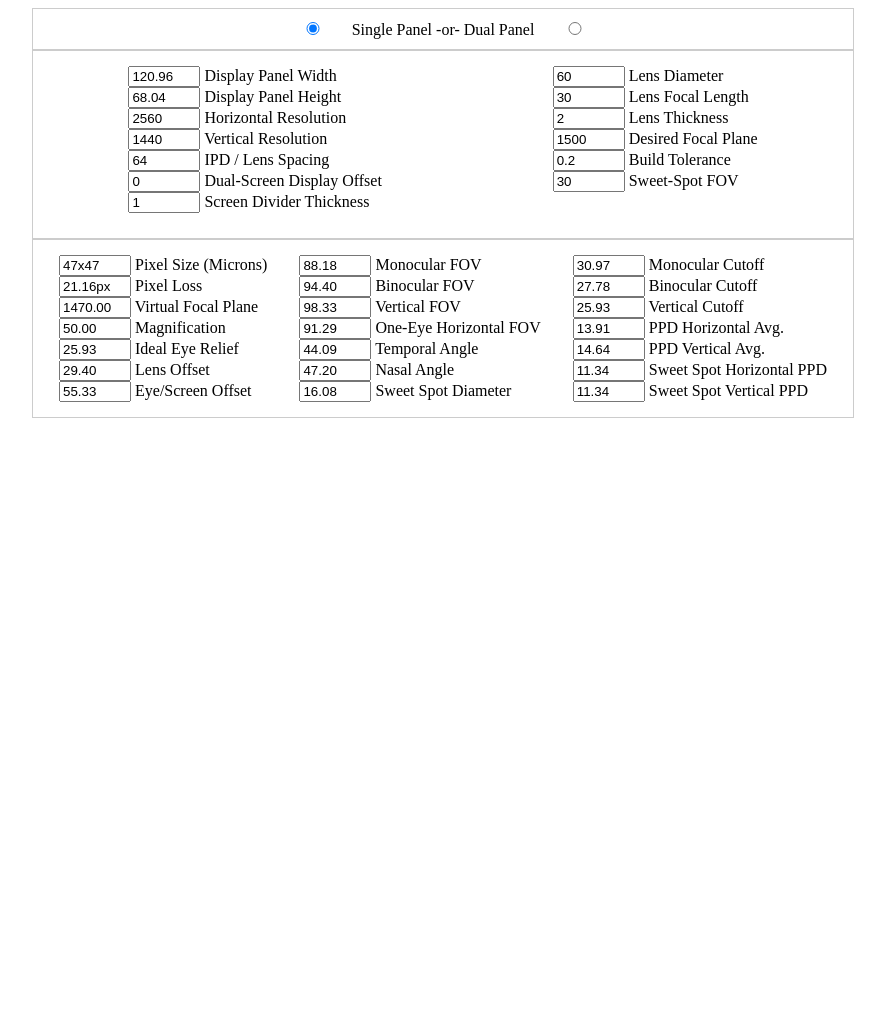
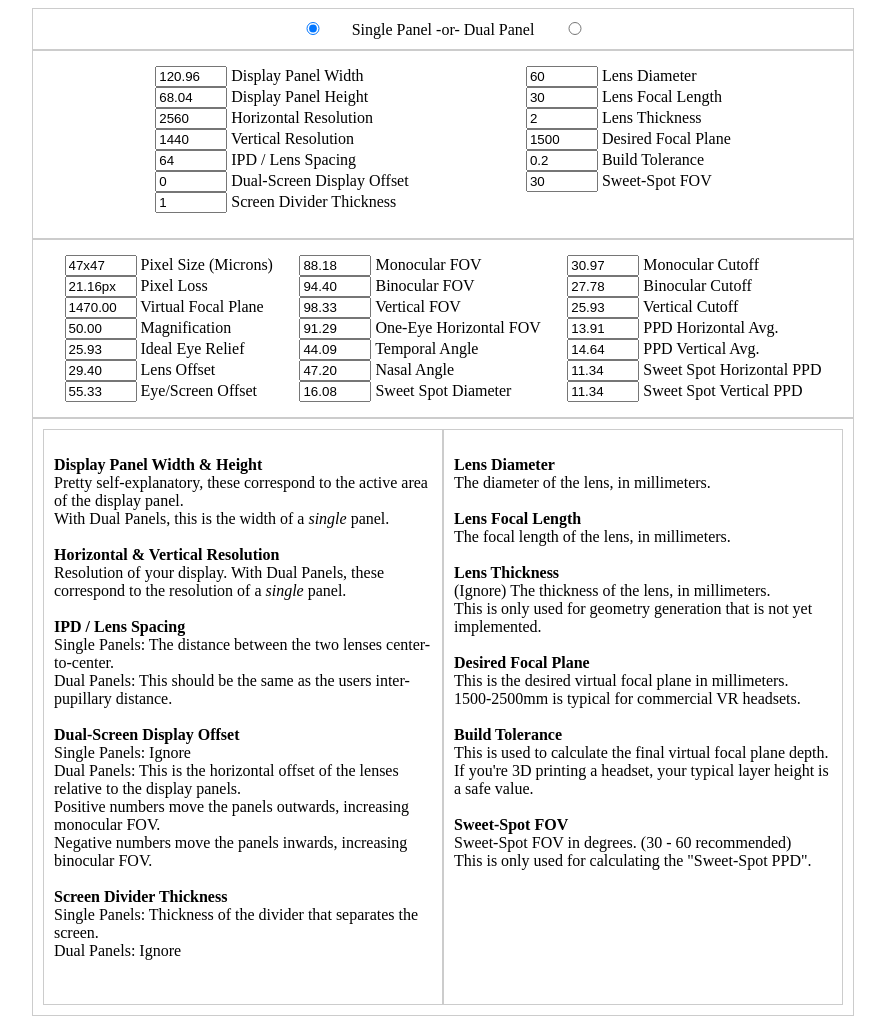
Before and after one commit to SangreDeTruchas/StereoscopicHMDcalc, a plain HTML site: page index.html in a window 1280 px wide. Shown: the whole page, without its empty margins (197-1082 px from the left). Before the commit the page ends 800 px from the top, so only its background shows below. Drawn offline with Linux system fonts and the light colour scheme.

Commit message:
Added Input Descriptions

```diff
--- a/index.html
+++ b/index.html
@@ -5,11 +5,19 @@
   <style>
     .container {
       display: flex;
-      justify-content: space-around;
+      justify-content: space-evenly;
       width: 800px;
       margin: 0 auto;
       padding: 10px;
       border: 1px solid #ccc;
+    }
+    .text-body {
+        display: flex;
+        justify-content: flex-start;
+        width: 800px;
+        margin: 0 auto;
+        padding: 10px;
+        border: 1px solid #ccc;
     }
     .input-group {
       margin-bottom: 10px;
@@ -183,5 +191,27 @@
     });
 
   </script>
+  <div class="container">
+      <div class="text-body">
+        <p>
+          <b>Display Panel Width & Height</b><br>
+          Pretty self-explanatory, these correspond to the active area of the display panel.<br>With Dual Panels, this is the width of a <i>single</i> panel.<br><br>
+          <b>Horizontal & Vertical Resolution</b><br>Resolution of your display. With Dual Panels, these correspond to the resolution of a <i>single</i> panel.<br><br>
+          <b>IPD / Lens Spacing</b><br>Single Panels: The distance between the two lenses center-to-center.<br>Dual Panels: This should be the same as the users inter-pupillary distance.<br><br>
+          <b>Dual-Screen Display Offset</b><br>Single Panels: Ignore<br>Dual Panels: This is the horizontal offset of the lenses relative to the display panels.<br>Positive numbers move the panels outwards, increasing monocular FOV.<br>Negative numbers move the panels inwards, increasing binocular FOV.<br><br>
+          <b>Screen Divider Thickness</b><br>Single Panels: Thickness of the divider that separates the screen.<br>Dual Panels: Ignore<br><br>
+        </p>
+      </div>
+      <div class="text-body">
+        <p>
+          <b>Lens Diameter</b><br>The diameter of the lens, in millimeters.<br><br>
+          <b>Lens Focal Length</b><br>The focal length of the lens, in millimeters.<br><br>
+          <b>Lens Thickness</b><br>(Ignore) The thickness of the lens, in millimeters.<br>This is only used for geometry generation that is not yet implemented.<br><br>
+          <b>Desired Focal Plane</b><br>This is the desired virtual focal plane in millimeters.<br>1500-2500mm is typical for commercial VR headsets.<br><br>
+          <b>Build Tolerance</b><br>This is used to calculate the final virtual focal plane depth.<br>If you're 3D printing a headset, your typical layer height is a safe value.<br><br>
+          <b>Sweet-Spot FOV</b><br>Sweet-Spot FOV in degrees. (30 - 60 recommended)<br>This is only used for calculating the "Sweet-Spot PPD".<br><br>
+        </p>
+      </div>
+  </div>
 </body>
 </html>
```
